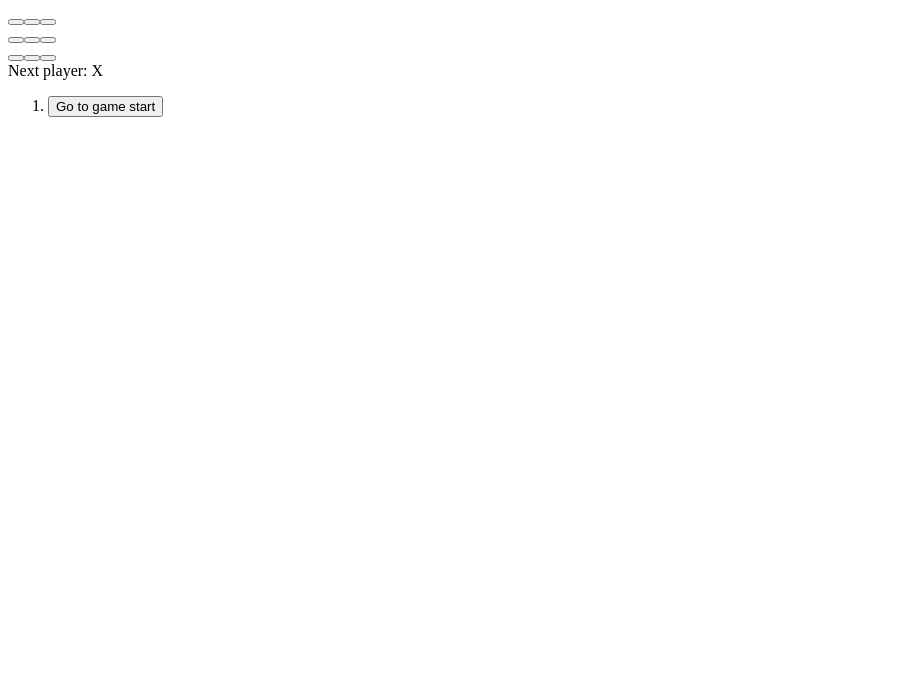
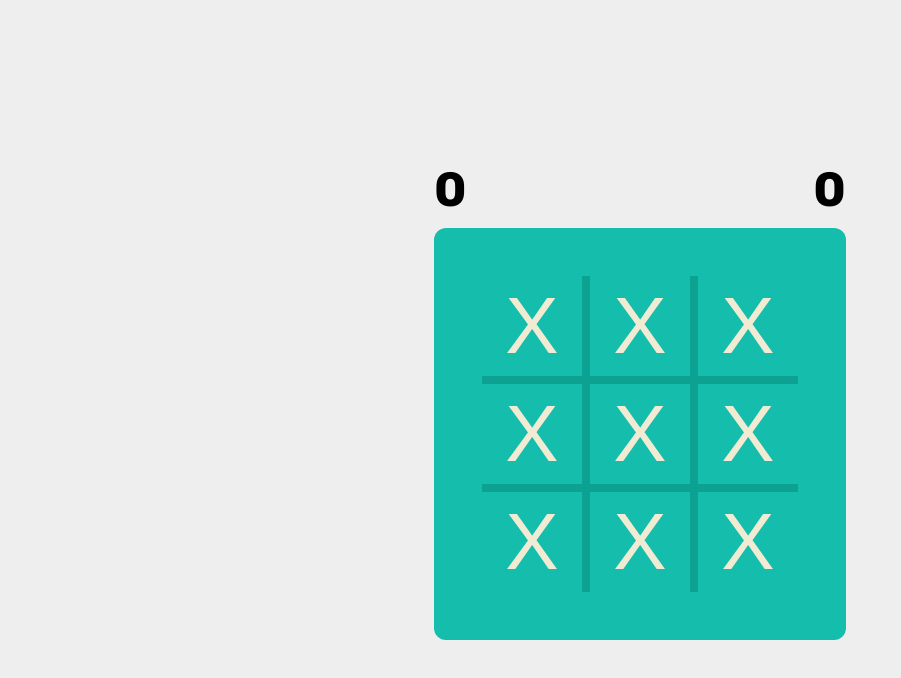
Before and after one commit to CharlesLB/tic-tac-toe, a React (Create React App) app: page / in a window 1280 px wide. Shown: the top 678 px of the page, without its empty margins (0-901 px from the left). Built offline with nearby package versions, Linux system fonts and the light colour scheme.

Commit message:
Interface :fire:

```diff
--- a/src/components/Board/index.tsx
+++ b/src/components/Board/index.tsx
@@ -1,40 +1,25 @@
-import React, {ReactNode} from 'react';
+import React, { ReactNode } from "react";
 
-import Square from '../Square';
+import Square from "../Square";
 
-import './styles.css';
+import "./styles.css";
 
 type SquareValue = "X" | "O" | null;
 
-interface BoardProps {
-    onClick(i: number): void;
-    squares: SquareValue[];
-  }
-
-  const Board: React.FC<BoardProps> = (props) => {
-    const renderSquare = (i: number): ReactNode => {
-      return <Square value={props.squares[i]} onClick={() => props.onClick(i)} />;
-    };
-
-    return (
-      <div>
-        <div className="board-row">
-          {renderSquare(0)}
-          {renderSquare(1)}
-          {renderSquare(2)}
-        </div>
-        <div className="board-row">
-          {renderSquare(3)}
-          {renderSquare(4)}
-          {renderSquare(5)}
-        </div>
-        <div className="board-row">
-          {renderSquare(6)}
-          {renderSquare(7)}
-          {renderSquare(8)}
-        </div>
-      </div>
-    );
-  };
+const Board: React.FC = () => {
+  return (
+    <div className="board">
+      <Square />
+      <Square />
+      <Square />
+      <Square />
+      <Square />
+      <Square />
+      <Square />
+      <Square />
+      <Square />
+    </div>
+  );
+};
 
 export default Board;
--- a/src/components/Board/styles.css
+++ b/src/components/Board/styles.css
@@ -0,0 +1,7 @@
+.board{
+    display: grid;
+    grid-template-columns: repeat(3, 100px);
+    grid-template-rows: repeat(3, 100px);
+    gap: .5rem;
+    background-color: #0da192;
+}
--- a/src/components/Game/index.tsx
+++ b/src/components/Game/index.tsx
@@ -1,93 +1,18 @@
 import React, { useState } from "react";
 import "./styles.css";
 
-import Board from '../Board';
+import Board from "../Board";
+import ScoreBoard from "../ScoreBoard";
 
 type SquareValue = "X" | "O" | null;
 
-const calculateWinner = (squares: SquareValue[]): SquareValue => {
-  const lines = [
-    [0, 1, 2],
-    [3, 4, 5],
-    [6, 7, 8],
-    [0, 3, 6],
-    [1, 4, 7],
-    [2, 5, 8],
-    [0, 4, 8],
-    [2, 4, 6],
-  ];
-  for (let i = 0; i < lines.length; i++) {
-    const [a, b, c] = lines[i];
-    if (squares[a] && squares[a] === squares[b] && squares[a] === squares[c]) {
-      return squares[a];
-    }
-  }
-  return null;
-};
-
-
-
 const Game: React.FC = () => {
-  const [xIsNext, setXIsNext] = useState<boolean>(true);
-  const [stepNumber, setStepNumber] = useState<number>(0);
-  const [history, setHistory] = useState<{ squares: SquareValue[] }[]>([
-    {
-      squares: Array(9).fill(null),
-    },
-  ]);
-
-  const handleClick = (i: number): void => {
-    const newHistory = history.slice(0, stepNumber + 1);
-    const current = newHistory[newHistory.length - 1];
-    const squares = current.squares.slice();
-    if (calculateWinner(squares) || squares[i]) {
-      return;
-    }
-    squares[i] = xIsNext ? "X" : "O";
-    setHistory(
-      newHistory.concat([
-        {
-          squares: squares,
-        },
-      ])
-    );
-    setStepNumber(newHistory.length);
-    setXIsNext(!xIsNext);
-  };
-
-  const jumpTo = (step: number): void => {
-    setStepNumber(step);
-    setXIsNext(step % 2 === 0);
-  };
-
-  const current = history[stepNumber];
-  const winner = calculateWinner(current.squares);
-
-  const moves = history.map((step, move) => {
-    const desc = move ? "Go to move #" + move : "Go to game start";
-    return (
-      <li key={move}>
-        <button onClick={() => jumpTo(move)}>{desc}</button>
-      </li>
-    );
-  });
-
-  let status;
-  if (winner) {
-    status = "Winner: " + winner;
-  } else {
-    status = "Next player: " + (xIsNext ? "X" : "O");
-  }
-
   return (
     <div className="game">
-      <div className="game-board">
-        <Board squares={current.squares} onClick={(i) => handleClick(i)} />
-      </div>
-      <div className="game-info">
-        <div>{status}</div>
-        <ol>{moves}</ol>
-      </div>
+        <ScoreBoard />
+        <div className="container">
+            <Board />
+        </div>
     </div>
   );
 };
--- a/src/components/Game/styles.css
+++ b/src/components/Game/styles.css
@@ -0,0 +1,30 @@
+@import url('https://fonts.googleapis.com/css?family=Rubik:700&display=swap');
+
+*{
+    margin: 0;
+    padding: 0;
+    box-sizing: border-box;
+}
+
+body{
+    display: grid;
+    align-items: center;
+    justify-content: center;
+    font-family: Rubik, sans-serif;
+    height: 100vh;
+    background-color: #eee;
+}
+
+.game{
+    display: flex;
+    justify-content: center;
+    align-items: center;
+    flex-direction: column;
+}
+
+.game .container{
+    margin-top: 10px;
+    background-color: #14bdac;
+    padding: 3rem;
+    border-radius: 0.75em;
+}
--- /dev/null
+++ b/src/components/ScoreBoard/index.tsx
@@ -0,0 +1,18 @@
+import React from "react";
+
+import './styles.css';
+
+const ScoreBoard: React.FC = () => {
+  return (
+    <div className="scoreboard">
+      <div className="card">
+        <span>0</span>
+      </div>
+      <div className="card">
+        <span>0</span>
+      </div>
+    </div>
+  );
+};
+
+export default ScoreBoard;
--- /dev/null
+++ b/src/components/ScoreBoard/styles.css
@@ -0,0 +1,13 @@
+.scoreboard{
+    display: flex;
+    flex-direction: row;
+    justify-content: space-between;
+    font-weight: bold;
+    font-size: 3rem;
+    width: 100%;
+}
+
+.card{
+    display: flex;
+    flex-direction: row;
+}
--- a/src/components/Square/index.tsx
+++ b/src/components/Square/index.tsx
@@ -4,16 +4,11 @@ import "./styles.css";
 
 type SquareValue = "X" | "O" | null;
 
-interface SquareProps {
-  onClick(): void;
-  value: SquareValue;
-}
-
-const Square: React.FC<SquareProps> = (props) => {
+const Square: React.FC = () => {
   return (
-    <button className="square" onClick={props.onClick}>
-      {props.value}
-    </button>
+    <div className="square O">
+        X
+    </div>
   );
 };
 
--- a/src/components/Square/styles.css
+++ b/src/components/Square/styles.css
@@ -0,0 +1,16 @@
+.square{
+  display: grid;
+  align-items: center;
+  justify-content: center;
+  background-color: #14bdac;
+  font-family: sans-serif;
+  font-size: 5rem;
+}
+
+.square.O{
+  color: #f2ebd3;
+}
+
+.square.X{
+  color: #545454;
+}
```
